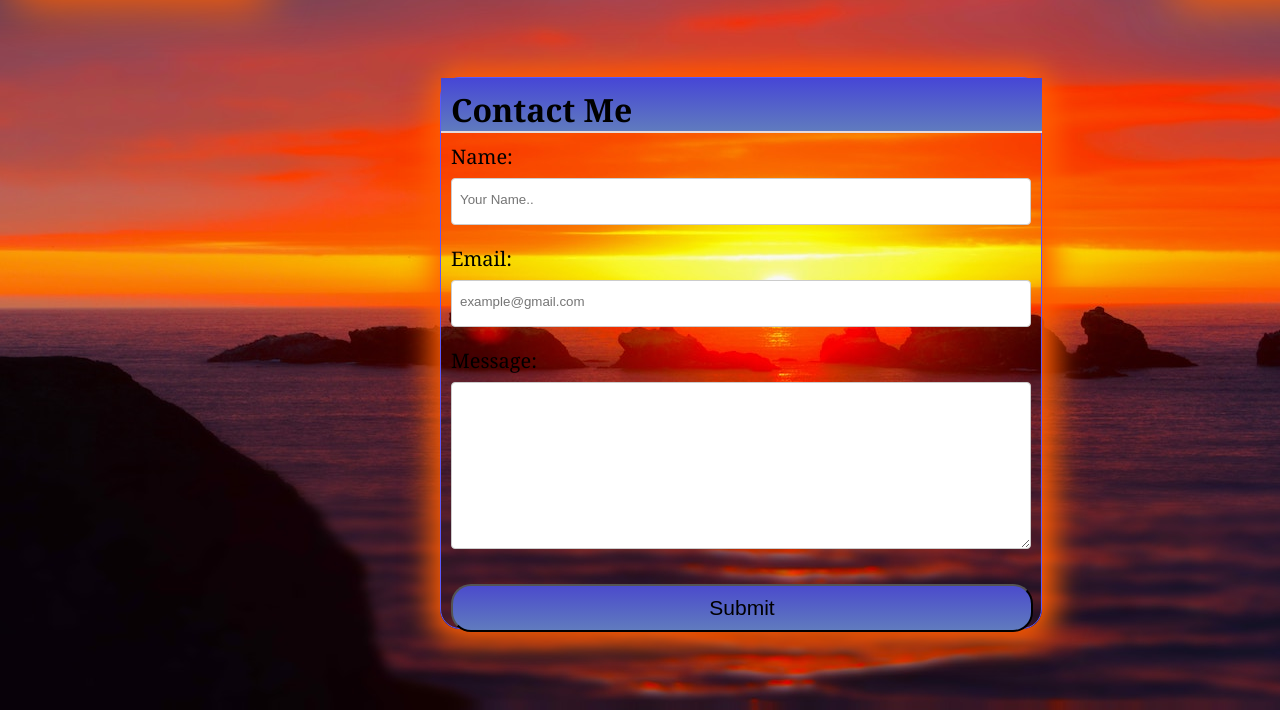
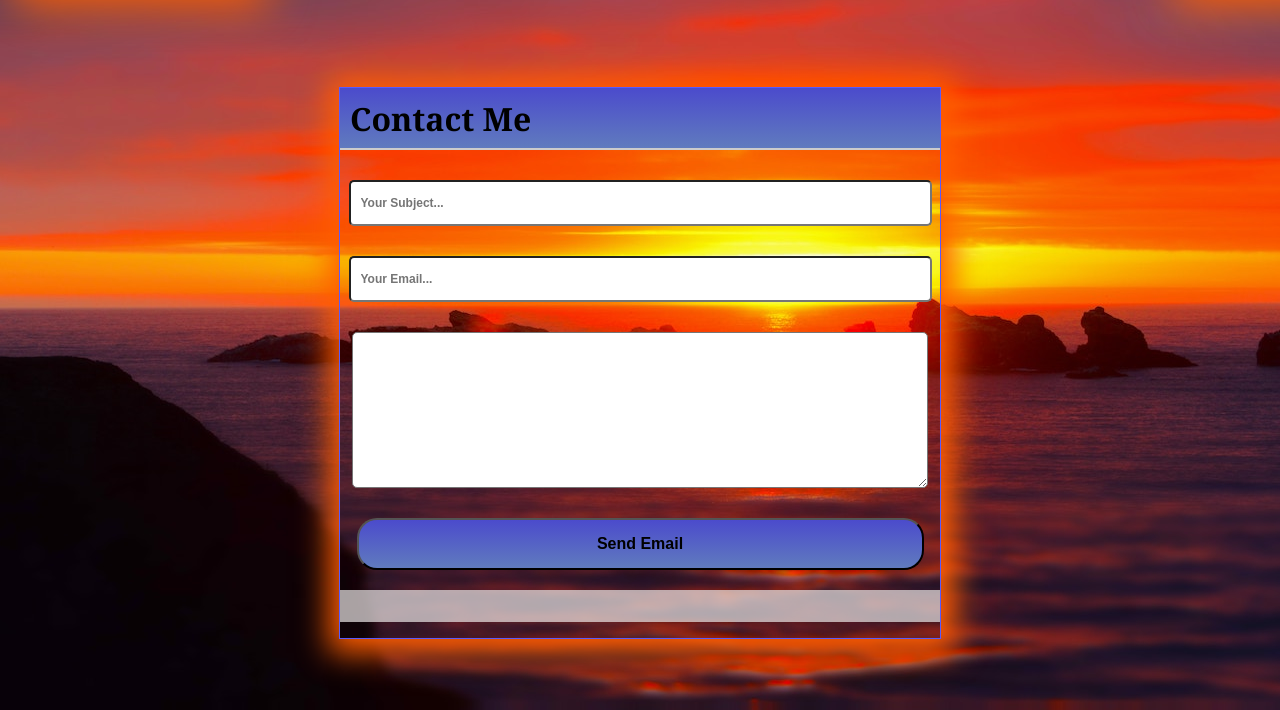
Before and after one commit to andrew129/andrew129.github.io, a website: page contact.html in a window 1280 px wide. Shown: the part 90-800 px from the top of the page. Drawn offline with Linux system fonts and the light colour scheme.

Commit message:
set up form submissions

```diff
--- a/assets/contact.css
+++ b/assets/contact.css
@@ -133,8 +133,6 @@ body {
 
 html {
 	height: 100%;
-	margin: auto;
-	width: 100%;
 }
 
 #name {
@@ -161,21 +159,16 @@ html {
 }
 
 
-input[type=submit] {
+/* button[type=submit] {
 	background-image: linear-gradient(rgb(75, 75, 204), rgb(96, 123, 190));
-	padding: 10px 20px 10px 20px;
 	color: white;
 	font-size: 21px;
-	margin-top: 10px;
-	margin-left: 10px;
-	margin-bottom: 10px;
 	transition: all 0.5s;
-	color: black;
-	width: 97%;
 	cursor: pointer;
 	border-radius: 20px;
-	animation: move-out 2s ease-out;
-}
+	animation: move-out 1.5s ease-out;
+	width: 94.5%;
+} */
 
 @keyframes move-in {
 	0%{transform: translateX(-75px); opacity: 0}
@@ -190,69 +183,123 @@ input[type=submit] {
 	100%{transform: translateX(0); opacity: 1}
 }
 
-input[type=submit]:hover {
+/* button[type=submit]:hover {
 	background: #273ea7;
+} */
+
+#status {
+	color: rgb(255, 0, 0);
+	background-color: rgb(224, 165, 165);
 }
 
-input[type=text],
-select,
+/* input,
 textarea {
 	width: 94.5%;
-	padding: 5px 3px 10px 8px;
 	border: 1px solid #ccc;
 	border-radius: 4px;
-	margin-top: 8px;
-	margin-bottom: 20px;
+	margin-top: 20px;
+} */
+
+/* input {
+	height: 20px;
+} */
+
+.new-row {
+	display: flex;
+	justify-content: center;
+	align-items: center;
+}
+
+.main-content {
+	margin-top: 50px;
+	border: solid 1px rgb(90, 90, 253);
+	box-shadow: 2px 2px 29px 12px rgba(255, 94, 1, 1);
+	height:550px;
+	width: 600px;
+	display: flex;
+	flex-direction: column;
+}
+
+.submit-form {
+	display: flex;
+	flex-direction: column;
+	justify-content: space-evenly;
+	align-items: center;
+}
+
+#status-div {
+	display: flex;
+	flex-direction: row;
+	justify-content: center;
+	background: rgb(235, 231, 231, 0.7);
+	margin-top: 20px;
+}
+
+#message {
+	height: 150px;
+	font-weight: bold;
+	font-size: 12px;
+	animation: move-in 1.5s ease-out;
+	border-radius: 5px;
+	width: 94.5%;
+	padding-left: 5px;
+	margin-top: 30px;
+}
+
+#contact {
 	margin-left: 10px;
 }
 
-label {
-	margin-left: 10px;
-	font-size: 20px;
+#yourname {
+	height: 40px;
+	font-weight: bold;
+	width: 94.5%;
+	font-size: 12px;
+	padding-left: 10px;
+	border-radius: 5px;
+	animation: move-in 1.5s ease-out;
 }
 
-.main-content {
-	display: flex;
-	flex-direction: column;
-	margin-top: 80px;
-	width: 600px;
-	border: solid 1px rgb(90, 90, 253);
-	box-shadow: 2px 2px 29px 12px rgba(255, 94, 1, 1);
-	margin-left: 440px;
-	height: 550px;
-	border-radius: 20px;
+#email {
+	height: 40px;
+	font-weight: bold;
+	font-size: 12px;
+	animation: move-out ease-out 1.5s;
+	border-radius: 5px;
+	width: 94.5%;
+	padding-left: 10px;
+	margin-top: 30px;
 }
 
-#message, #message-label {
-	height: 150px;
-	animation: move-in 2s ease-out;
+#submit {
+	width: 94.5%;
+	padding: 15px;
+	background-image: linear-gradient(rgb(75, 75, 204), rgb(96, 123, 190));
+	font-size: 12px;
+	font-weight: bold;
+	cursor: pointer;
+	border-radius: 20px;
+	animation: move-out 1.5s ease-out;
+	margin-top: 30px;
+	font-size: 16px;
+	outline: none;
 }
 
-#yourname, #name-label {
-	height: 30px;
-	animation: move-in 2s ease-out;
+#submit:hover {
+	background: #273ea7;
+	color: white;
 }
 
-#email, #email-label {
-	height: 30px;
-    animation: move-out ease-out 2s;
+#contact-div {
+	margin: 0;
+	padding: 0;
+	background-image: linear-gradient(rgb(75, 75, 204), rgb(96, 123, 190));
+	width: 100%;
+	border-bottom: 2px solid #ccc;
+	margin-bottom: 30px;
+	height: 60px;
+	display: flex;
+	flex-direction: row;
+	justify-content: flex-start;
+	align-items: center;
 }
-
-#number {
-	font-size: 20px;
-	margin-left: 160px;
-}
-
-#contact {
-    background-image: linear-gradient(rgb(70, 70, 214), rgb(96, 123, 190));
-    margin:0;
-    padding:0;
-    height: 50px;
-    width: 98.5%;
-    align-self: flex-start;
-    padding-bottom: -10px;
-    border-bottom: solid rgb(230, 218, 218) 2px;
-    margin-bottom: 10px;
-    padding-left: 10px;
-    padding-top: 10px;
-}
--- a/contact.html
+++ b/contact.html
@@ -33,21 +33,23 @@
             </div>
         </div>
     </header>
-    <div class='main-content'>
-        <h1 id='contact'>Contact Me</h1>
-        <form>
-            <label id='name-label' for='name'>Name:</label>
-            <input type='text' id='yourname' name='name' placeholder="Your Name..">
+    <div class='new-row'>
+        <div class='main-content'>
+            <div id='contact-div'>
+                <h1 id='contact'>Contact Me</h1>
+            </div>
+            <form class='submit-form' action="https://formspree.io/xjvagyzj" method='POST'>
+                <input type='text' id='yourname' name='subject' placeholder="Your Subject...">
+                <input type='text' id='email' name='email' placeholder="Your Email...">
+                <textarea type='text' id='message' name='message' placeholder="Write something here...">
+                </textarea>
 
-            <label id='email-label' for='email'>Email:</label>
-            <input type='text' id='email' name='email' placeholder="example@gmail.com">
-
-            <label for='message'>Message:</label>
-            <textarea type='text' id='message' name='message' placeholder="Write something here...">
-            </textarea>
-
-            <input type='submit' id='submit' value='Submit'>
-        </form>
+                <button type='submit' id='submit' name='submit' value='submit'>Send Email</button>
+            </form>
+            <div id='status-div'>
+                <p id='status'><mark></mark></p>
+            </div>
+        </div>
     </div>
     <script>
         let positionArr = ['Full Stack Web Developer', 'Tutor', 'Music Producer'];
@@ -69,7 +71,40 @@
             }
         }
 
+        function sendEmail(e) {
+            const name = document.getElementById('yourname').value.trim()
+            const email = document.getElementById('email').value.trim()
+            const message = document.getElementById('message').value.trim()
+            const status = document.getElementById('status')
+
+            name.value = ''
+            email.value = ''
+            message.value = ''
+            status.textContent = ''
+
+            if (name !== '' && email !== '' && message !== '' && email.includes('@') && email.includes('.') && message.length > 5 && name.length > 2) {
+                console.log('submit')
+            }
+            else if (name === '' || email === '' || message === '') {
+                e.preventDefault()
+                status.textContent = 'Error: Make sure all fields are filled out'
+            }
+            else if (!email.includes('@') || !email.includes('.')) {
+                e.preventDefault()
+                status.textContent = 'Error: Your email is invalid'
+            }
+            else if (message.length < 5) {
+                e.preventDefault()
+                status.textContent = 'Error: Your Message is too short'
+            }
+            else if (name.length < 2) {
+                e.preventDefault()
+                status.textContent = 'Error: Your Subject is too Short'
+            }
+        }
+
         slideShow()
+        document.getElementById('submit').addEventListener('click', sendEmail)
     </script>
 </body>
 </html>
```
Also changed, not shown: package.json (added, +24 -0 lines), 1 other file.
